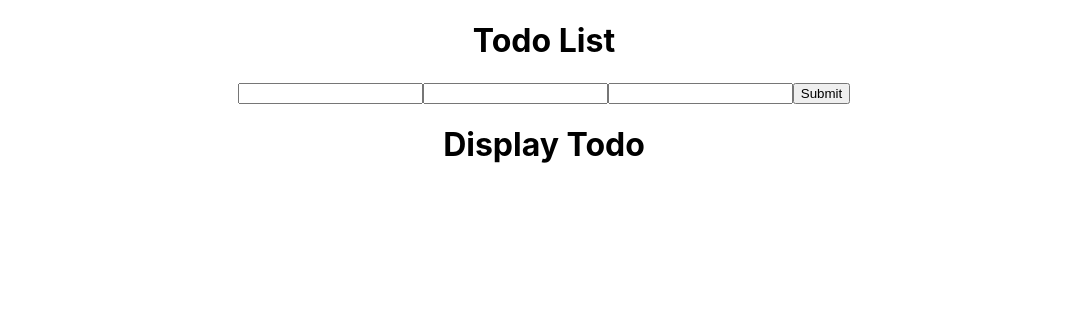
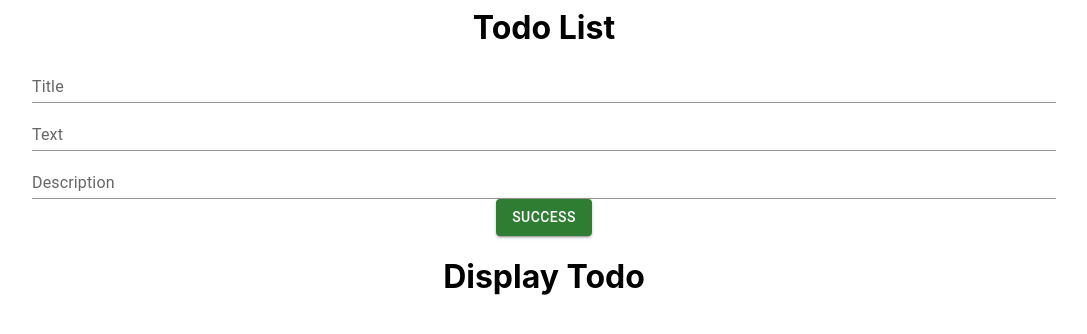
Before and after one commit to santoshlearner07/multiUserTodolist, a React (Create React App) app: page / in a window 1280 px wide. Shown: the top 334 px of the page, without its empty margins (96-1183 px from the left). Built offline with nearby package versions, Linux system fonts and the light colour scheme.

Commit message:
Updated:- Style,imports and textfield empty

```diff
--- a/package.json
+++ b/package.json
@@ -3,6 +3,9 @@
   "version": "0.1.0",
   "private": true,
   "dependencies": {
+    "@emotion/react": "^11.11.3",
+    "@emotion/styled": "^11.11.0",
+    "@mui/material": "^5.15.6",
     "@testing-library/jest-dom": "^5.17.0",
     "@testing-library/react": "^13.4.0",
     "@testing-library/user-event": "^13.5.0",
--- a/src/component/DisplayTodo.jsx
+++ b/src/component/DisplayTodo.jsx
@@ -7,7 +7,7 @@ function DisplayTodo(props) {
             <h1>Display Todo</h1>
             {displayTodoItem.map((item, index) => {
                 return (<div key={index}>
-                    {item.title}-{item.title2}-{item.desc}
+                    {item.title}-{item.text}-{item.desc}
                 </div>)
             })}
         </div>
--- a/src/component/TodoList.jsx
+++ b/src/component/TodoList.jsx
@@ -1,43 +1,97 @@
-import React, { useState } from 'react'
-import DisplayTodo from './DisplayTodo';
+import React, { useState } from "react";
+import DisplayTodo from "./DisplayTodo";
+import { Box, Button, TextField } from "@mui/material";
+// import { makeStyles } from "@material-ui/core/styles";
 
 function TodoList() {
-
+  // const useStyle = {
+  //     textField:{
+  //         margin:'2',
+  //     }
+  // }
+  // const classes = useStyle();
   const [todoData, setTodoData] = useState({
-        title: "", title2: "", desc: ""
-    })
+    title: "",
+    text: "",
+    desc: "",
+  });
   const [disTodo, setDistodo] = useState([]);
 
   const handleChangeTodo = (event) => {
     const { name, value } = event.target;
-        setTodoData((prevData) => ({ ...prevData, [name]: value }))
-    }
+    setTodoData((prevData) => ({ ...prevData, [name]: value }));
+  };
 
   const handleTodoList = (e) => {
     e.preventDefault();
     let newTodo = {
       title: todoData.title,
-            title2: todoData.title2,
-            desc: todoData.desc
-        }
-
+      text: todoData.text,
+      desc: todoData.desc,
+    };
+    console.log(todoData);
     let copyTodoArr = [...disTodo];
     copyTodoArr.push(newTodo);
     setDistodo(copyTodoArr);
+    todoData.title = "";
+    todoData.text = "";
+    todoData.desc = "";
+  };
+
+  return (
+    <Box
+      sx={{
+        "& > :not(style)": {
+          m: 1,
+          width: "80%",
+          marginLeft: "10%",
+          maxHeight: "40vh",
+        },
+      }}
+      noValidate
+      autoComplete="off"
+    >
+      <h1>Todo List</h1>
+      <form onSubmit={handleTodoList}>
+        <TextField
+          fullWidth
+          label="Title"
+          variant="standard"
+          name="title"
+          value={todoData.title}
+          onChange={handleChangeTodo}
+        />
+        <br />
+        <TextField
+          fullWidth
+          label="Text"
+          variant="standard"
+          name="text"
+          value={todoData.text}
+          onChange={handleChangeTodo}
+        />
+        <br />
+        <TextField
+          fullWidth
+          label="Description"
+          variant="standard"
+          name="desc"
+          value={todoData.desc}
+          onChange={handleChangeTodo}
+        />
+        <br />
+        <Button
+          variant="contained"
+          color="success"
+          type="submit"
+          value="Submit"
+        >
+          Success
+        </Button>
+      </form>
+      <DisplayTodo data={disTodo} />
+    </Box>
+  );
 }
 
-    return (
-        <div>
-            <h1>Todo List</h1>
-            <form onSubmit={handleTodoList}>
-                <input type="text" name="title" value={todoData.title} onChange={handleChangeTodo} />
-                <input type="text" name="title2" value={todoData.title2} onChange={handleChangeTodo} />
-                <input type="text" name="desc" value={todoData.desc} onChange={handleChangeTodo} />
-                <input type="submit" value="Submit" />
-            </form>
-            <DisplayTodo data={disTodo} />
-        </div>
-    )
-}
-
-export default TodoList
+export default TodoList;
```
Also changed, not shown: 1 other file (tests, documents, lock files or other folders). Lines whose indentation alone changed are shown as unchanged.
